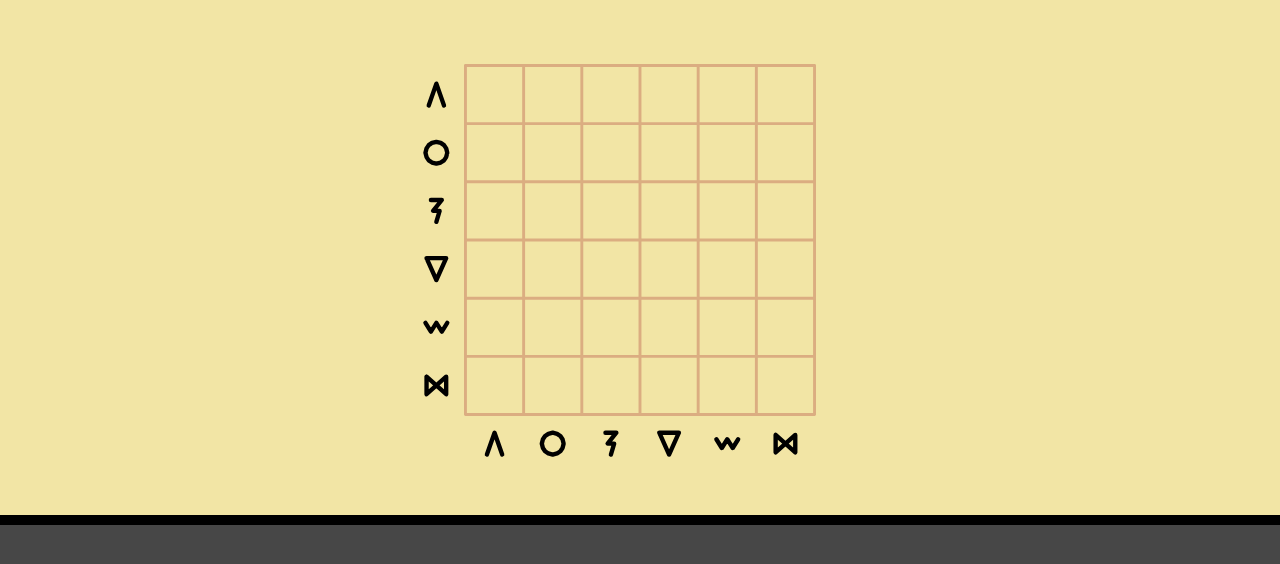
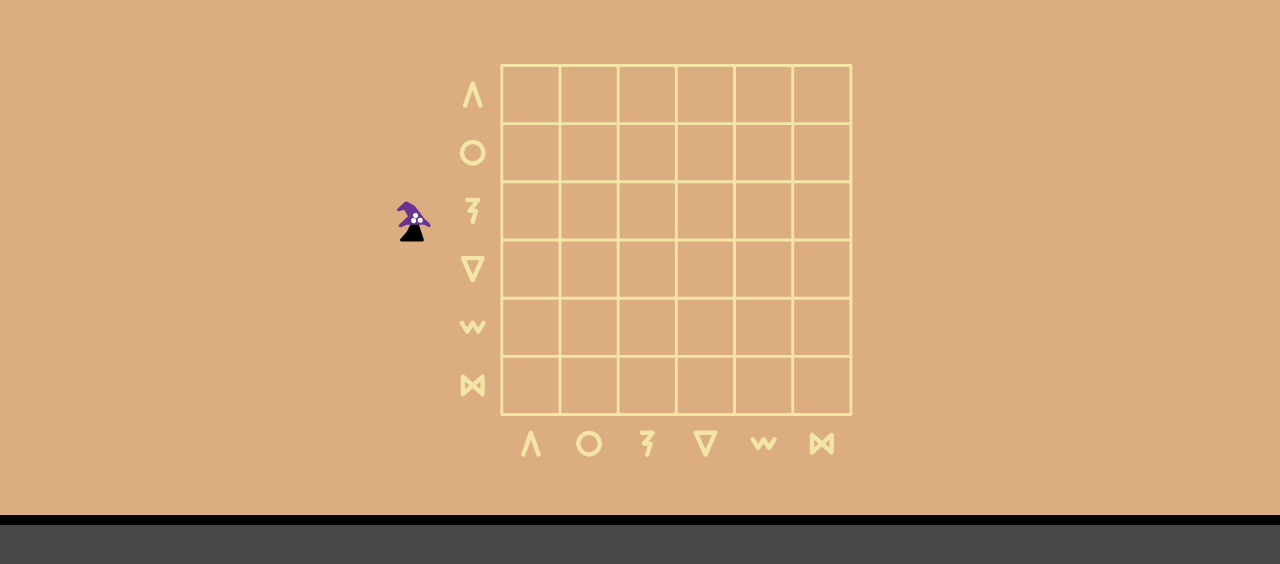
Before and after one commit to arikwex/runekeeper, a website: page game/index.html in a window 1280 px wide. Drawn offline with Linux system fonts and the light colour scheme.

Commit message:
Little wizard guy

```diff
--- a/game/hitlist.txt
+++ b/game/hitlist.txt
@@ -1,15 +1,13 @@
 HITLIST
 =======
 
-- Render arena / grid
 - Render mage character
+- In-grid rune object to command around in the scene
 - Render knight character
-- Render spellcasting slab
 - Render rune game objects
-- Rune objects "toss" into scene
 - Each sigil draw increment game tick
 - Showcase current rune sequence
-
+- Improve / give love to spellcasting slab
 
 
 # Core symbols:
--- a/game/index.html
+++ b/game/index.html
@@ -14,7 +14,7 @@
     fn();
     ctx.setTransform(xfm);
   }
-  function renderLines(ctx2, lines) {
+  function renderLines(ctx2, lines, close = false) {
     ctx2.beginPath();
     lines.map((pt, i) => {
       if (i == 0) {
@@ -23,7 +23,14 @@
         ctx2.lineTo(pt[0], pt[1]);
       }
     });
+    if (close) {
+      ctx2.closePath();
+    }
     ctx2.stroke();
+  }
+  function renderAndFill(ctx2, lines) {
+    renderLines(ctx2, lines, true);
+    ctx2.fill();
   }
   var favicon = document.createElement("canvas");
   favicon.width = favicon.height = 64;
@@ -53,7 +60,7 @@
       canvas.width / 800,
       canvas.height / 1100
     );
-    ctx.setTransform(zoom, 0, 0, zoom, canvas.width / 2 - 80 * 6 * 0.5 * zoom, canvas.height * 0.3 - 80 * 6 * 0.5 * zoom);
+    ctx.setTransform(zoom, 0, 0, zoom, canvas.width / 2 - 190 * zoom, canvas.height * 0.3 - 80 * 6 * 0.5 * zoom);
     retainTransform(() => {
       const camera = getObjectsByTag(TAG_CAMERA)[0];
       if (camera) {
@@ -111,17 +118,12 @@
   requestAnimationFrame(tick);
 
   // src/color.js
-  var COLORS = {
-    TAN: "#f2e5a5",
-    LIGHT_BROWN: "#dbad81",
-    BLACK: "#000",
-    DARK_GRAY: "#474747",
-    GRAY: "#777",
-    MID_GRAY: "#a4a4a4",
-    LIGHT_GRAY: "#cbcbcb",
-    WHITE: "#fff"
-  };
-  var color_default = COLORS;
+  var TAN = "#f2e5a5";
+  var LIGHT_BROWN = "#dbad81";
+  var PURPLE = "#683492";
+  var BLACK = "#000";
+  var DARK_GRAY = "#474747";
+  var WHITE = "#fff";
 
   // src/runes.js
   var CARET_RUNE = [[-7, 10], [0, -10], [7, 10]];
@@ -144,10 +146,10 @@
     function render(ctx2) {
       retainTransform(() => {
         ctx2.setTransform(1, 0, 0, 1, 0, 0);
-        ctx2.fillStyle = color_default.TAN;
+        ctx2.fillStyle = LIGHT_BROWN;
         ctx2.fillRect(0, 0, canvas.width, canvas.height);
       });
-      ctx2.strokeStyle = color_default.LIGHT_BROWN;
+      ctx2.strokeStyle = TAN;
       ctx2.lineWidth = 4;
       ctx2.beginPath();
       const SIZE = 80;
@@ -159,7 +161,7 @@
       }
       ctx2.stroke();
       for (let i = 0; i < 6; i++) {
-        ctx2.strokeStyle = "black";
+        ctx2.strokeStyle = TAN;
         ctx2.lineWidth = 4;
         retainTransform(() => {
           ctx2.translate(-SIZE / 2, SIZE / 2 + SIZE * i);
@@ -441,9 +443,9 @@
     function render(ctx2) {
       retainTransform(() => {
         ctx2.setTransform(1, 0, 0, 1, 0, 0);
-        ctx2.fillStyle = color_default.DARK_GRAY;
+        ctx2.fillStyle = DARK_GRAY;
         ctx2.fillRect(0, canvas.height * 0.65, canvas.width, canvas.height * 0.36);
-        ctx2.strokeStyle = color_default.BLACK;
+        ctx2.strokeStyle = BLACK;
         ctx2.lineWidth = 10;
         renderLines(ctx2, [[0, canvas.height * 0.65], [canvas.width, canvas.height * 0.65]]);
         if (isDrawing) {
@@ -484,9 +486,43 @@
   }
   var spell_caster_default = SpellCaster;
 
+  // src/wizard.js
+  function Wizard() {
+    let anim = 0;
+    function render(ctx2) {
+      retainTransform(() => {
+        ctx2.translate(-120, 240);
+        ctx2.fillStyle = BLACK;
+        ctx2.strokeStyle = BLACK;
+        ctx2.lineWidth = 4;
+        const squeeze = -Math.cos(anim * 10) * 0.05 + 0.95;
+        renderAndFill(ctx2, [[-20 * squeeze, 0], [12 * squeeze, 0], [1 * squeeze, -30], [-10 * squeeze, -10]]);
+        ctx2.fillStyle = PURPLE;
+        ctx2.strokeStyle = PURPLE;
+        ctx2.translate(0, -23 + Math.abs(Math.sin(anim * 5) * 2.5));
+        ctx2.rotate(Math.sin(anim * 10 - 1) * 0.06);
+        renderAndFill(ctx2, [[-20, 2], [-10, -1], [13, 0], [20, 4], [17, 0], [12, -5], [7, -13], [0, -23], [-10, -29], [-21, -20], [-12, -22], [-6, -10]]);
+        ctx2.lineWidth = 7;
+        ctx2.strokeStyle = WHITE;
+        renderLines(ctx2, [[8, -4], [8.01, -4]]);
+        renderLines(ctx2, [[-1, -4], [-1.01, -4]]);
+        renderLines(ctx2, [[2, -11], [2.01, -11]]);
+      });
+    }
+    function update(dT) {
+      anim += dT;
+    }
+    return {
+      update,
+      render
+    };
+  }
+  var wizard_default = Wizard;
+
   // src/main.js
   function initialize() {
     add(game_arena_default());
+    add(wizard_default());
     add(spell_caster_default());
   }
   initialize();
--- a/game/src/engine.js
+++ b/game/src/engine.js
@@ -20,7 +20,7 @@ function tick(currentFrameMs) {
         canvas.width / 800,
         canvas.height / 1100,
     );
-    ctx.setTransform(zoom, 0, 0, zoom, canvas.width/2 - 80 * 6 * 0.5 * zoom, canvas.height * 0.3 - 80 * 6 * 0.5 * zoom);
+    ctx.setTransform(zoom, 0, 0, zoom, canvas.width/2 - 190 * zoom, canvas.height * 0.3 - 80 * 6 * 0.5 * zoom);
 
     retainTransform(() => {
         const camera = getObjectsByTag(TAG_CAMERA)[0];
--- a/game/src/main.js
+++ b/game/src/main.js
@@ -3,9 +3,11 @@ import { canvas } from './canvas';
 import { add } from './engine';
 import GameArena from './game-arena';
 import SpellCaster from './spell-caster';
+import Wizard from './wizard';
 
 function initialize() {
     add(GameArena());
+    add(Wizard());
     add(SpellCaster());
 }
 initialize();
--- a/game/src/spell-caster.js
+++ b/game/src/spell-caster.js
@@ -1,5 +1,5 @@
 import { canvas, renderLines, retainTransform } from './canvas';
-import COLORS from './color';
+import { BLACK, DARK_GRAY } from './color';
 import { classify } from './rune-model';
 
 function SpellCaster() {
@@ -180,9 +180,9 @@ function SpellCaster() {
         // Casting zone
         retainTransform(() => {
             ctx.setTransform(1,0,0,1,0,0);
-            ctx.fillStyle = COLORS.DARK_GRAY;
+            ctx.fillStyle = DARK_GRAY;
             ctx.fillRect(0, canvas.height * 0.65, canvas.width, canvas.height * 0.36);
-            ctx.strokeStyle = COLORS.BLACK;
+            ctx.strokeStyle = BLACK;
             ctx.lineWidth = 10;
             renderLines(ctx, [[0, canvas.height * 0.65], [canvas.width, canvas.height * 0.65]]);
 
```
Also changed, not shown: game/src/canvas.js (+10 -1 lines), game/src/color.js (+10 -12 lines), game/src/game-arena.js (+4 -4 lines), game/src/wizard.js (added, +41 -0 lines), 1 other file.
